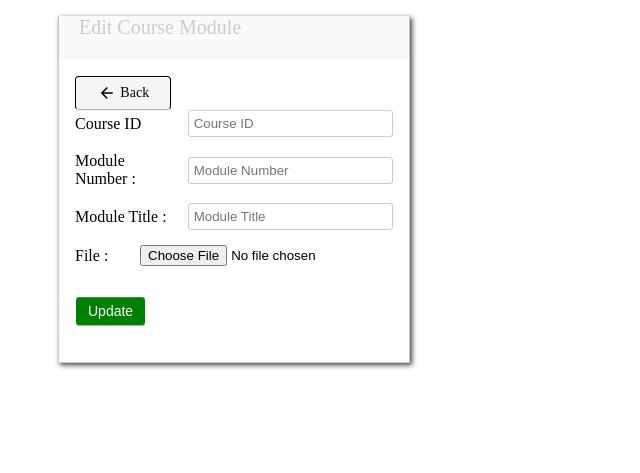
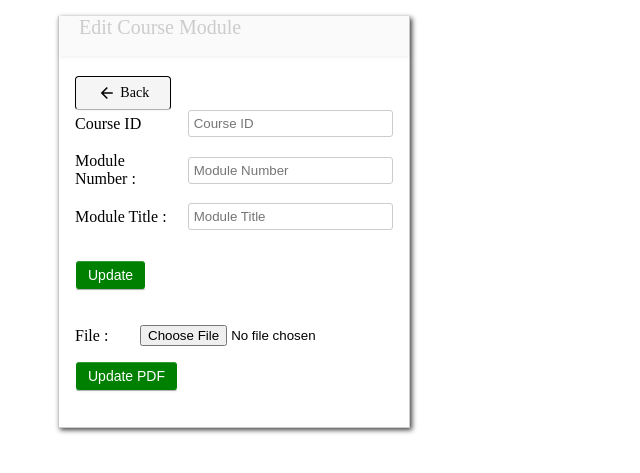
Before and after one commit to MADHAN1908/OLMS, a Flask app: page /editcoursemodule in a window 1280 px wide. Shown: the top 473 px of the page, without its empty margins (0-640 px from the left). Run offline with Flask 2, Linux system fonts and the light colour scheme; data that the repository does not hold is empty.

Commit message:
Add files via upload

```diff
--- a/templates/editcoursemodule.html
+++ b/templates/editcoursemodule.html
@@ -41,12 +41,7 @@
                           </div>
                         </div>
 
-                        <div class="control-group">
-                            <label class="control-label" for="inputPassword">File :</label>
-                          <div class="controls">
-                            <input class="input focused" name="file" id="focusedInput" type="file"  required>
-                          </div>
-                        </div>
+
                         <div class="control-group">
                         {% if message %}<p style="color: red;">{{message}}</p>{% endif %}
                         </div>
@@ -57,6 +52,23 @@
                             </div>
                         </div>
                     </form>
+                    <div class="hl"></div>
+                    <form action="{{url_for('updatecoursemodule_PDF',l_id=l_id,id=module[0],m_no=module[1])}}" method="post" enctype="multipart/form-data">
+                      <div class="control-group"></div>
+                      <div class="control-group">
+                      <label class="control-label" for="inputPassword">File :</label>
+                      <div class="controls">
+                       <input class="input focused" name="file" id="focusedInput" type="file"  required>
+                      </div>
+                    </div>
+                    <div class="control-group">
+                      <div class="controls">
+                          <button name="save" class="btn-edit">Update PDF</button>
+
+                      </div>
+                  </div>
+                    </form>
+                </div>
                 </div>
             </div>
         </div>
--- a/templates/home.html
+++ b/templates/home.html
@@ -73,7 +73,7 @@
                          <div class="form-group">
                          <textarea name="message" rows="4" placeholder="Your Message" required></textarea>
                          </div>
-                         <div class="form-group" style="color:white;" >{{confirm}}</div>
+                         <div class="form-group" style="color:white;" >{% if confirm %}{{confirm}}{% endif %}</div>
                          <button type="submit"><b>Send Message</b></button>
                   </form>
               </div>
--- a/templates/studentlist.html
+++ b/templates/studentlist.html
@@ -54,6 +54,7 @@
                                         <th>Student ID</th>
                                         <th>Name</th>
                                         <th>Mail ID</th>
+                                        <th>Registered DATE</th>
 
                             </tr>
                             </thead>
@@ -68,6 +69,7 @@
                             <td>{{ student[1] }}</td>
 
                             <td width="100">{{ student[2] }}</td>
+                            <td >{{ student[3] }}</td>
                             </tr>
                         {% endfor %}
                             </tbody>
```
Also changed, not shown: templates/certificate.html (+5 -3 lines), templates/courselist.html (+8 -1 lines), templates/editcourse.html (+18 -7 lines), templates/mylearning.html (+8 -0 lines).
